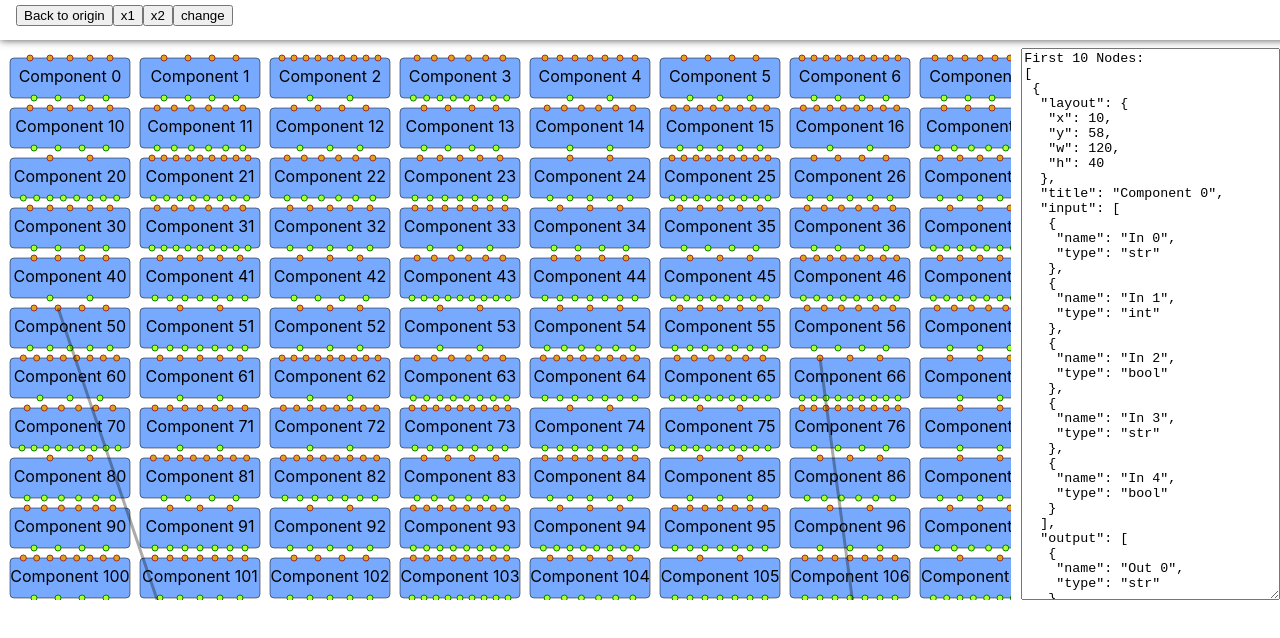
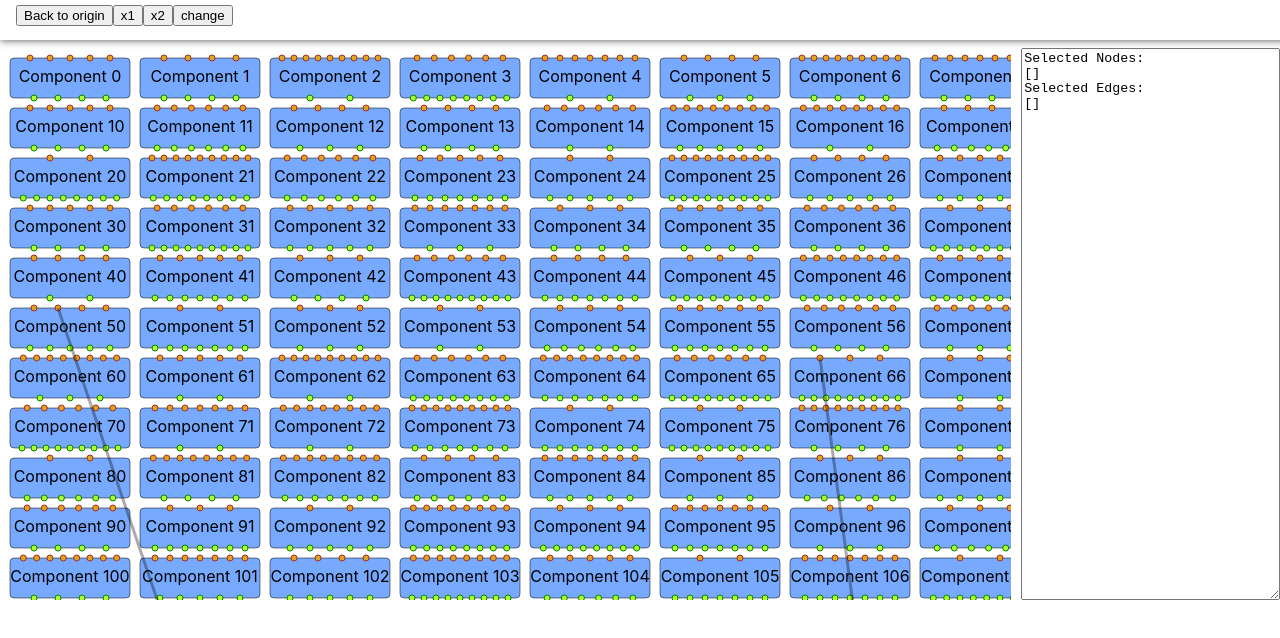
Before and after one commit to xuhongxu96/editflow, a React (Create React App) app: page / in a window 1280 px wide. Shown: the top 638 px of the page. Built offline with nearby package versions, Linux system fonts and the light colour scheme.

Commit message:
Change textedit to show selected nodes and edges.

```diff
--- a/src/App.tsx
+++ b/src/App.tsx
@@ -1,6 +1,6 @@
 import React, { useState, useMemo } from 'react';
 import { Canvas } from 'components/Canvas';
-import { Flow, NodeMap, EdgeMap } from 'models/Flow';
+import { Flow, NodeMap, EdgeMap, Node } from 'models/Flow';
 import { FlowProvider } from 'contexts/FlowContext';
 import { Toolbar } from 'components/Toolbar';
 import { CanvasStyleProvider } from 'contexts/CanvasStyleContext';
@@ -70,8 +70,17 @@ const App: React.FC = () => {
       </CanvasStyleProvider>
 
       <textarea readOnly style={{ width: '20%', marginTop: 48, marginLeft: 10 }} value={
-        'First 10 Nodes:\n' +
-        useMemo(() => JSON.stringify(Object.values(flowState.raw.nodes).slice(0, 10), null, ' '), [flowState.raw.nodes])
+        'Selected Nodes:\n' +
+        useMemo(() =>
+          JSON.stringify(Array.from(flowState.selectedNodeIds)
+            .map(id => [flowState.raw.nodes[id], id] as [Node, string])
+            .map(([o, id]) => ({ id: id, title: o.title, layout: o.layout })), null, ' '),
+          [flowState.selectedNodeIds, flowState.raw.nodes])
+        + '\nSelected Edges:\n' +
+        useMemo(() =>
+          JSON.stringify(Array.from(flowState.selectedEdgeIds)
+            .map(id => ({ id: id, ...flowState.raw.edges[id] })), null, ' '),
+          [flowState.selectedEdgeIds, flowState.raw.edges])
       } />
     </div >
   );
```
